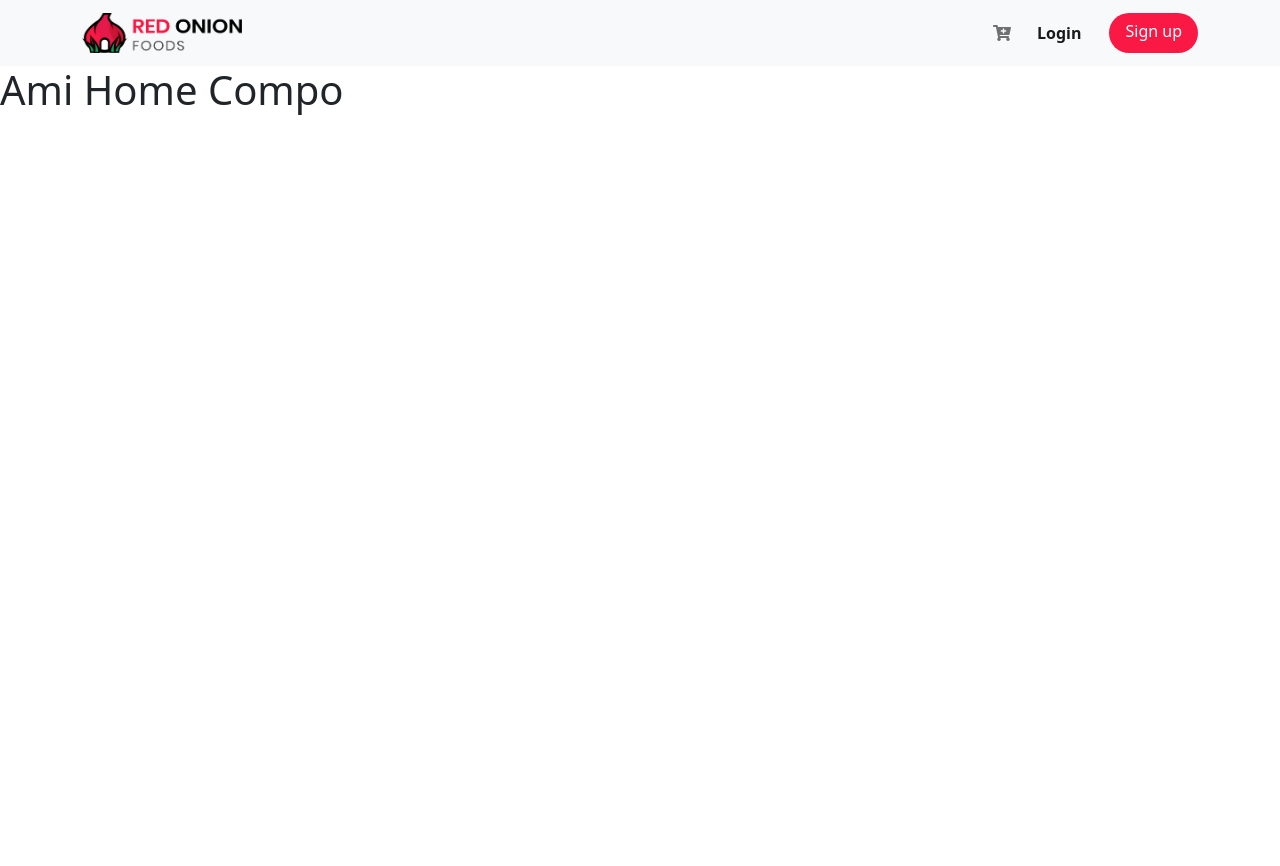
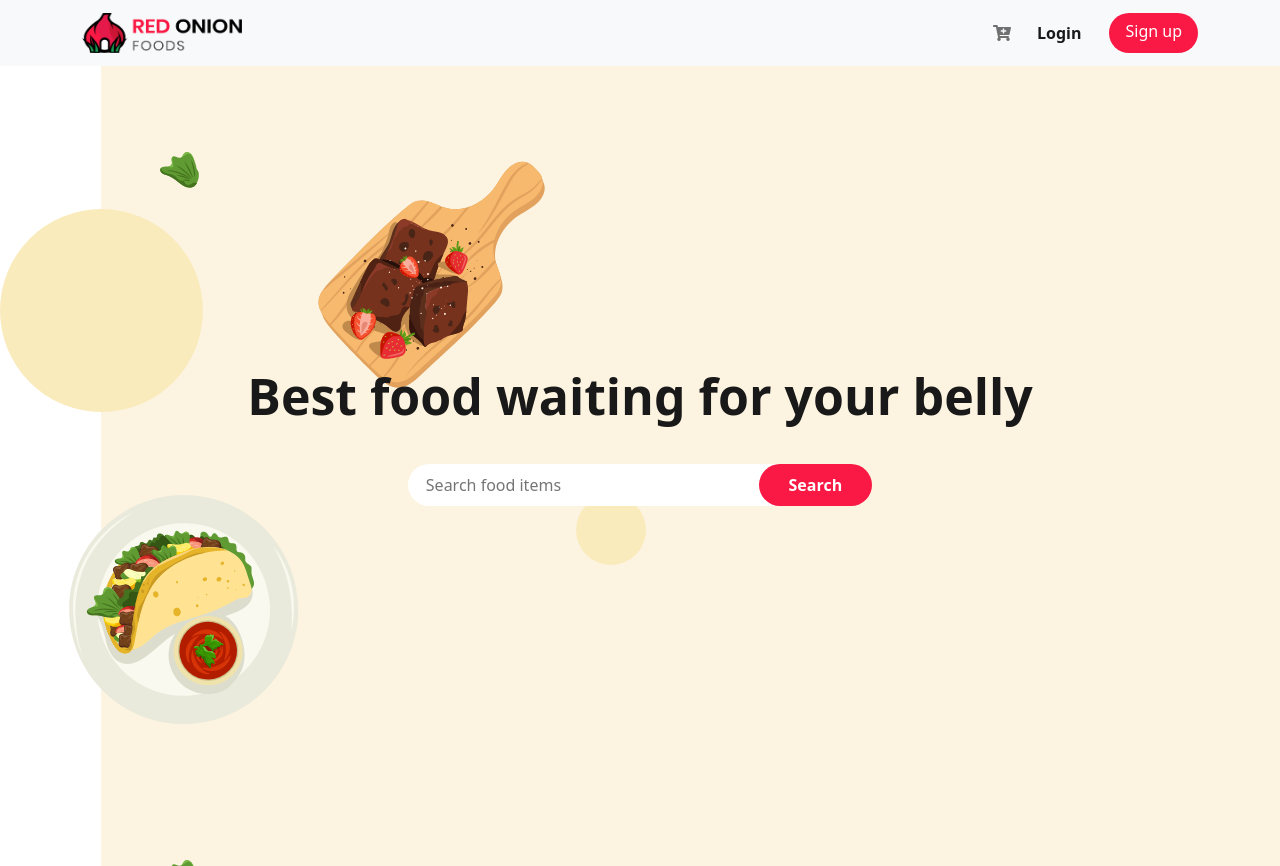
Before and after one commit to dev-hafiz/red-onion-react-portfolio, a React (Create React App) app: page / in a window 1280 px wide. Before the commit the page ends 800 px from the top, so only its background shows below. Built offline with nearby package versions, Linux system fonts and the light colour scheme.

Commit message:
Done Top-Banner Component of this project

```diff
--- a/src/Pages/Home/Home/Home.js
+++ b/src/Pages/Home/Home/Home.js
@@ -1,11 +1,11 @@
 import React from 'react';
-import Login from '../Login/Login';
+import TopBanner from '../TopBanner/TopBanner';
 
 
 const Home = () => {
      return (
           <div>
-              <h1>Ami Home Compo</h1>
+              <TopBanner/>
           </div>
      );
 };
--- /dev/null
+++ b/src/Pages/Home/TopBanner/TopBanner.css
@@ -0,0 +1,28 @@
+.hero-text{
+     margin-top: 300px;
+}
+.hero-text h1 {
+     color: #191919;
+     font-weight: 700;
+     font-size: 50px;
+}
+.input-sec input {
+     background: #fff;
+     border: none;
+     padding: 9px 18px;
+     width: 50%;
+     outline: none;
+     border-radius: 50px;
+     margin-top: 30px;
+ }
+
+ button.btn-search {
+     border: none;
+     padding: 9px 30px;
+     background: #F91944;
+     color: #fff;
+     border-radius: 25px;
+     font-size: 16px;
+     font-weight: 600;
+     margin-left: -42px;
+ }
--- /dev/null
+++ b/src/Pages/Home/TopBanner/TopBanner.js
@@ -0,0 +1,21 @@
+import React from 'react';
+import './TopBanner.css';
+import topBanner from '../../../images/bannerbackground.png';
+
+const TopBanner = () => {
+     return (
+          <div style={{ backgroundImage: 'url(' + topBanner + ')', backgroundSize: 'auto' , height: "100vh", width:"100%"}}>
+             <div className="container d-flex justify-content-center">
+               <div className="hero-text text-center">
+                    <h1>Best food waiting for your belly</h1>
+                    <div className="input-sec">
+                         <input placeholder="Search food items" type="text" name="" id="" />
+                         <button className="btn-search">Search</button>
+                    </div>
+               </div>
+             </div>
+          </div>
+     );
+};
+
+export default TopBanner;
```
